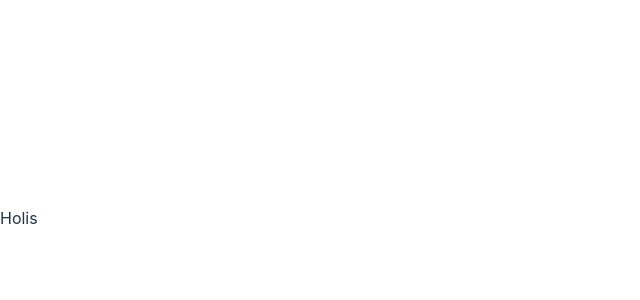
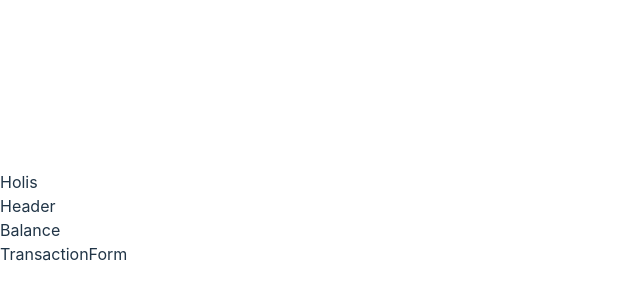
Before and after one commit to devdariill/reducer-chart-Finances-Management, a React (Vite) app: page / in a window 1280 px wide. Shown: the part 182-482 px from the top of the page, without its empty margins (0-640 px from the left). Built offline with nearby package versions, Linux system fonts and the light colour scheme.

Commit message:
components

```diff
--- a/src/App.jsx
+++ b/src/App.jsx
@@ -1,6 +1,18 @@
+import Balance from "./components/Balance"
+import Header from "./components/Header"
+import TransactionForm from "./components/TransactionForm"
+import { GlobalProvider } from "./context/GlobalState"
+
 function App() {
   return (
-  <main>Holis</main>
+    <GlobalProvider>
+      <main>
+        Holis
+        <Header/>
+        <Balance/>
+        <TransactionForm/>
+      </main>
+    </GlobalProvider>
   )
 }
 
--- /dev/null
+++ b/src/components/Balance.jsx
@@ -0,0 +1,12 @@
+import { useGlobalState } from "../context/GlobalState"
+function Balance() {
+  const {total} = useGlobalState()
+  return (
+    <div>
+      Balance
+      {JSON.stringify(total)}
+    </div>
+
+  )
+}
+export default Balance
--- /dev/null
+++ b/src/components/Header.jsx
@@ -0,0 +1,6 @@
+function Header() {
+  return (
+    <div>Header</div>
+  )
+}
+export default Header
--- /dev/null
+++ b/src/components/TransactionForm.jsx
@@ -0,0 +1,6 @@
+function TransactionForm() {
+  return (
+    <div>TransactionForm</div>
+  )
+}
+export default TransactionForm
--- /dev/null
+++ b/src/context/GlobalState.jsx
@@ -0,0 +1,25 @@
+import { createContext, useContext, useState } from "react";
+
+export const Context = createContext();
+
+export function useGlobalState () {
+    const context = useContext(Context);
+    if (!context) {
+        throw new Error("useGlobalState debe estar dentro del proveedor GlobalState");
+    }
+    return context;
+}
+
+export function GlobalProvider  ({ children }) {
+    const [state, setState] = useState([])
+    return (
+        <Context.Provider
+            value={{
+                state,
+                setState
+            }}
+        >
+            {children}
+        </Context.Provider>
+    );
+}
```
